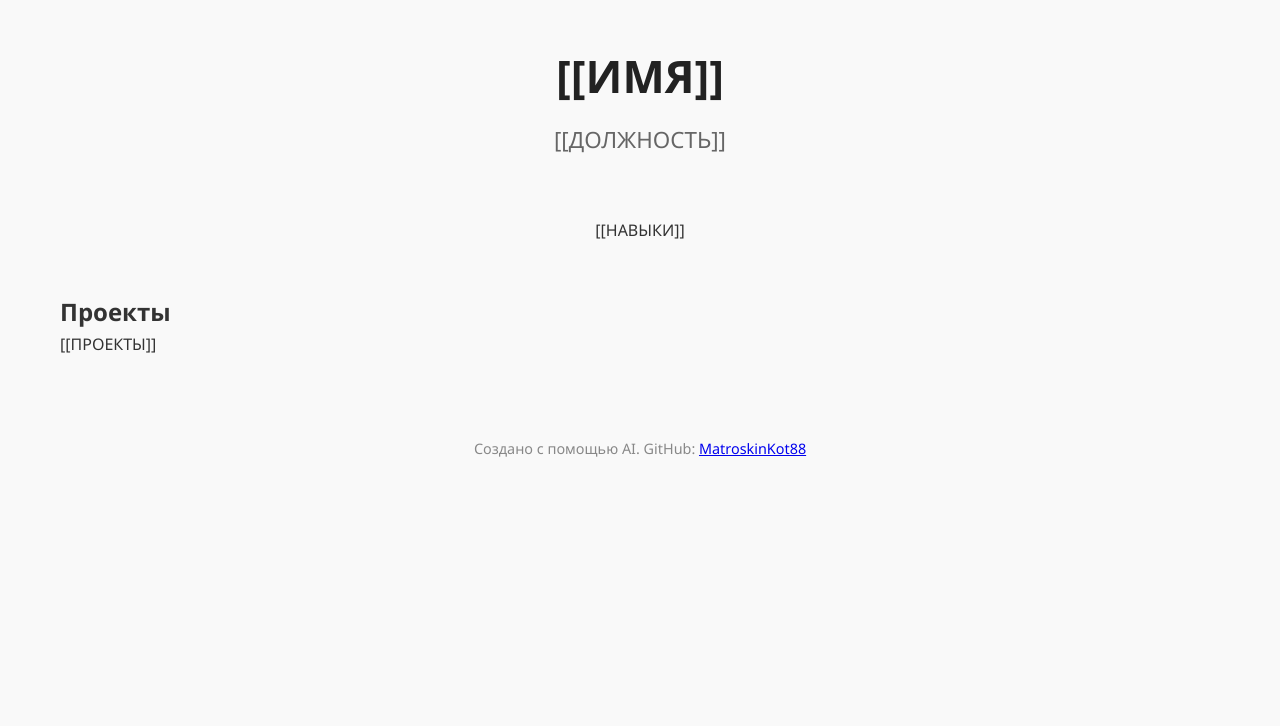
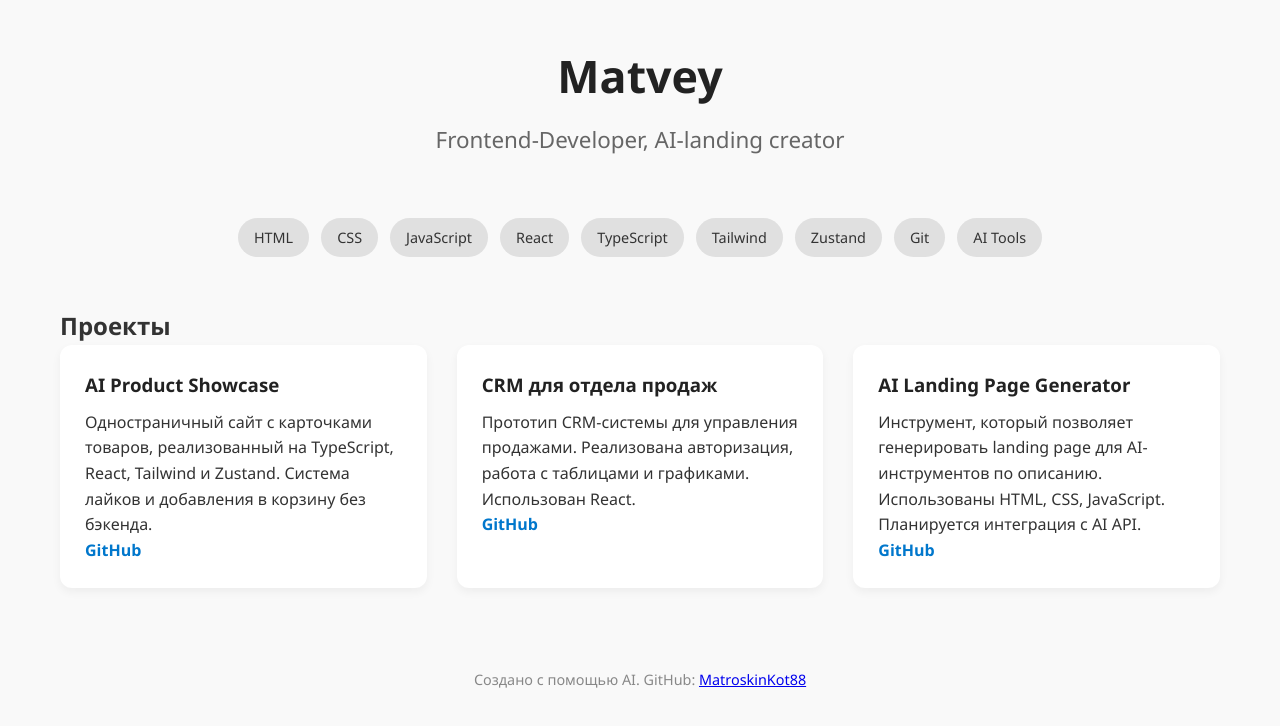
Before and after one commit to MatroskinKot88/ai-portfolio-template, a plain HTML site: page index.html in a window 1280 px wide. Drawn offline with Linux system fonts and the light colour scheme.

Commit message:
Update index.html

```diff
--- a/index.html
+++ b/index.html
@@ -3,7 +3,7 @@
 <head>
   <meta charset="UTF-8" />
   <meta name="viewport" content="width=device-width, initial-scale=1.0"/>
-  <title>Моё портфолио</title>
+  <title>Matvey — Frontend-Developer, AI-landing creator</title>
   <style>
     * { margin: 0; padding: 0; box-sizing: border-box; }
     body { font-family: 'Segoe UI', Tahoma, Geneva, Verdana, sans-serif; line-height: 1.6; color: #333; background: #f9f9f9; }
@@ -28,26 +28,44 @@
 <body>
   <div class="container">
     <header>
-      <h1>[[ИМЯ]]</h1>
-      <p class="subtitle">[[ДОЛЖНОСТЬ]]</p>
+      <h1>Matvey</h1>
+      <p class="subtitle">Frontend-Developer, AI-landing creator</p>
     </header>
 
     <div class="skills">
-      [[НАВЫКИ]]
+      <span class="skill">HTML</span>
+      <span class="skill">CSS</span>
+      <span class="skill">JavaScript</span>
+      <span class="skill">React</span>
+      <span class="skill">TypeScript</span>
+      <span class="skill">Tailwind</span>
+      <span class="skill">Zustand</span>
+      <span class="skill">Git</span>
+      <span class="skill">AI Tools</span>
     </div>
 
     <h2>Проекты</h2>
     <div class="projects">
-      [[ПРОЕКТЫ]]
+      <div class="project">
+        <h3>AI Product Showcase</h3>
+        <p>Одностраничный сайт с карточками товаров, реализованный на TypeScript, React, Tailwind и Zustand. Система лайков и добавления в корзину без бэкенда.</p>
+        <a href="https://github.com/MatroskinKot88/testReact" target="_blank">GitHub</a>
+      </div>
+      <div class="project">
+        <h3>CRM для отдела продаж</h3>
+        <p>Прототип CRM-системы для управления продажами. Реализована авторизация, работа с таблицами и графиками. Использован React.</p>
+        <a href="https://github.com/MatroskinKot88/crm-sales" target="_blank">GitHub</a>
+      </div>
+      <div class="project">
+        <h3>AI Landing Page Generator</h3>
+        <p>Инструмент, который позволяет генерировать landing page для AI-инструментов по описанию. Использованы HTML, CSS, JavaScript. Планируется интеграция с AI API.</p>
+        <a href="https://github.com/MatroskinKot88/ai-landing-generator" target="_blank">GitHub</a>
+      </div>
     </div>
 
     <footer>
       <p>Создано с помощью AI. GitHub: <a href="https://github.com/MatroskinKot88" target="_blank">MatroskinKot88</a></p>
     </footer>
   </div>
-
-  <script>
-    // Это не нужно трогать — оно просто для демонстрации. Файл будет статичным.
-  </script>
 </body>
 </html>
```
